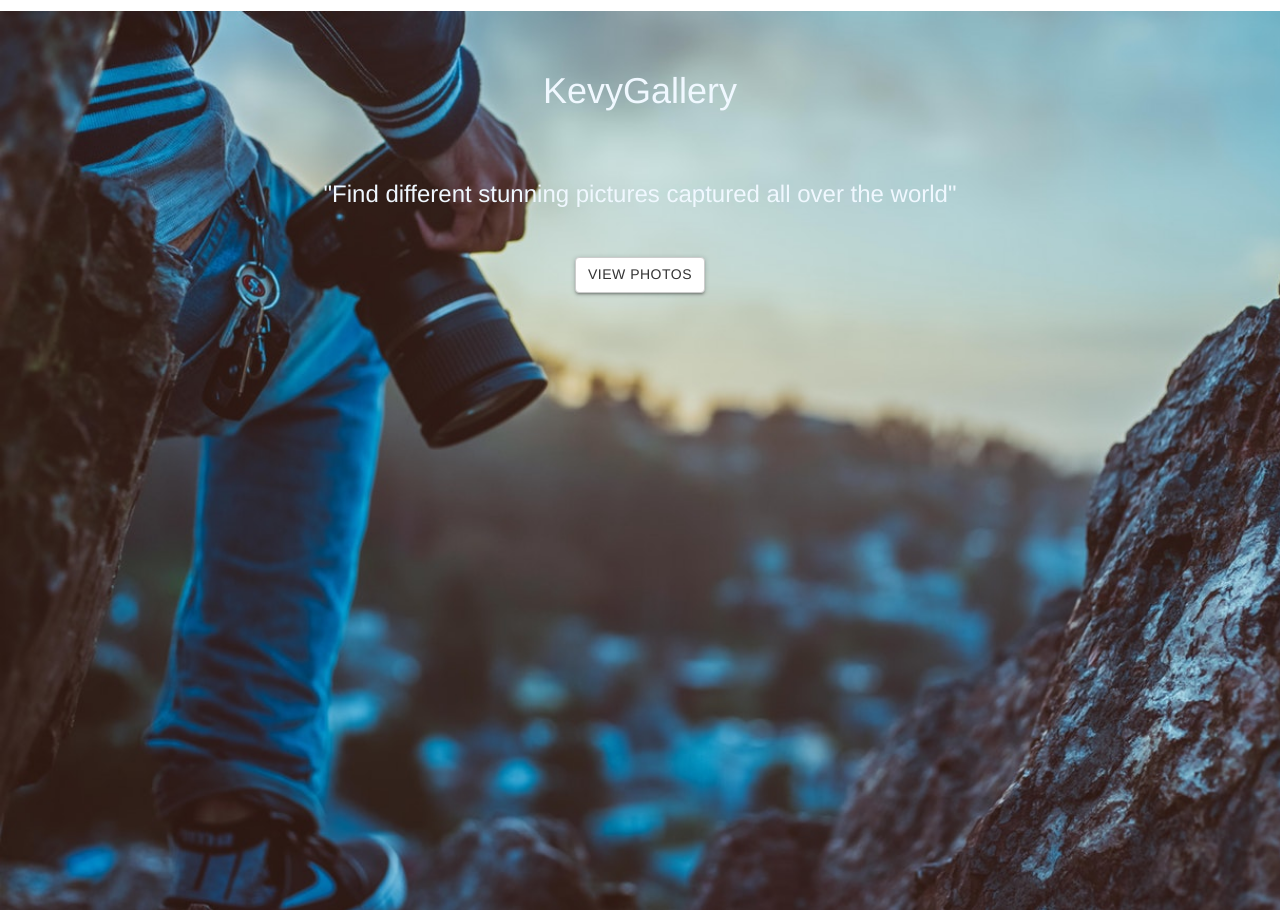
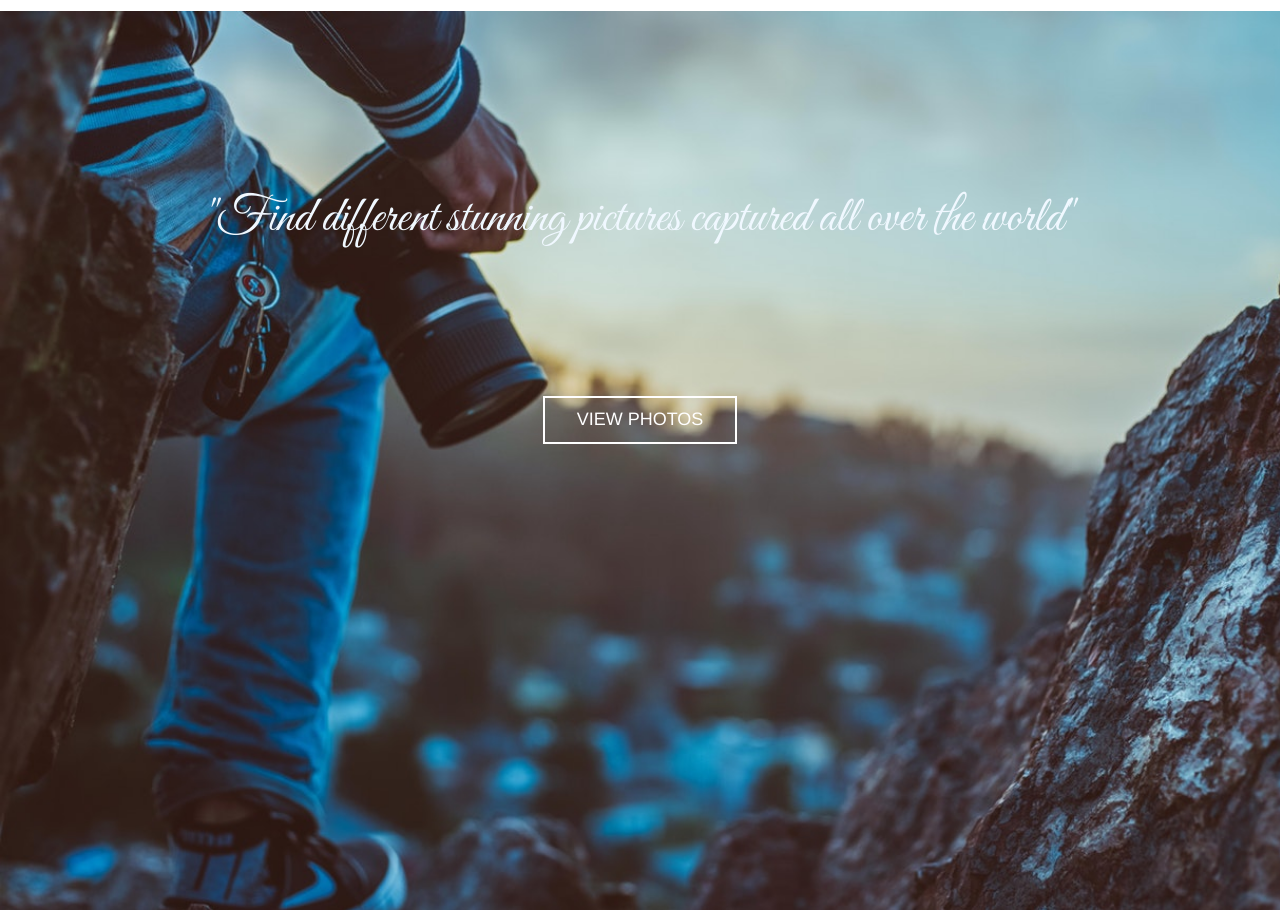
Before and after one commit to KevineMusoni/KevyGallery, a Django app: page / in a window 1280 px wide. Shown: the part 73-983 px from the top of the page. Run offline with Django 3.2, Linux system fonts and the light colour scheme; data that the repository does not hold is empty; some libraries are stand-ins or nearby versions.

Commit message:
gallery displaying

```diff
--- a/gallery/static/css/base.css
+++ b/gallery/static/css/base.css
@@ -1,3 +1,4 @@
+@import url('https://fonts.googleapis.com/css?family=Great+Vibes');
 .container {
     border-radius: 2%;
 }
@@ -11,6 +12,10 @@
 .jumbotron {
     width: 100%;
 }
+.sub-title{
+    font-family: 'Great Vibes', cursive;
+    font-size: 50px;
+}
 
 #display {
     background: url(../images/image1.jpeg);
@@ -21,3 +26,24 @@
 #homepage {
     position: relative;
 }
+#details{
+    opacity: 0.8;
+}
+.button{
+display: inline-block;/*avoids merging*/
+font-size: 1.8rem;
+text-decoration:none;
+text-transform: uppercase;
+border-width: 2px;
+border-style: solid;
+padding: .5em 1.75em;
+}
+.button-accent{
+color: white;
+border-color: white;
+}
+.button-accent:hover,
+.button-accent:focus{
+background:#D3D3D3;
+color: #232323;
+}
--- a/gallery/templates/gallery.html
+++ b/gallery/templates/gallery.html
@@ -4,14 +4,22 @@
 <div class="container-fluid" id="display">
 <br>
 <br>
+<br>
+<br>
+<br>
+<br>
     <div id="homepage" style="text-align:center">
-        <h1>KevyGallery</h1>
         <br><br>
-        <h3>"Find different stunning pictures captured all over the world"</h3>
+        <h2 class="sub-title">"Find different stunning pictures captured all over the world"</h2>
+        <br>
+        <br>
+        <br>
+        <br>
+        <br>
         <br>
         <br>
 
-        <a href="#photos" class="btn btn-default btn waves-effect waves-light">View Photos</a>
+        <a href="#photos" class="button button-accent">View Photos</a>
 
     </div>
 
```
Also changed, not shown: gallery/templates/image.html (+16 -14 lines).
